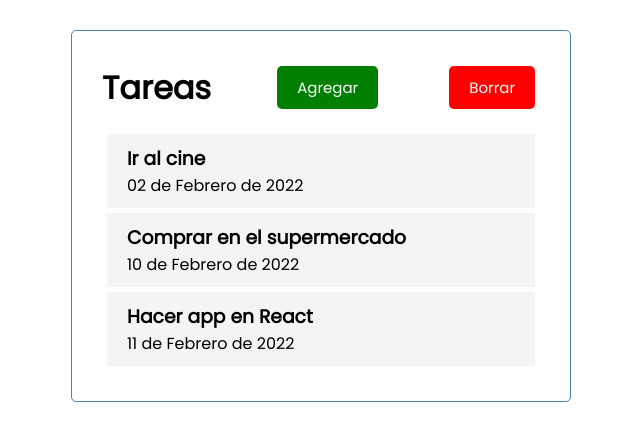
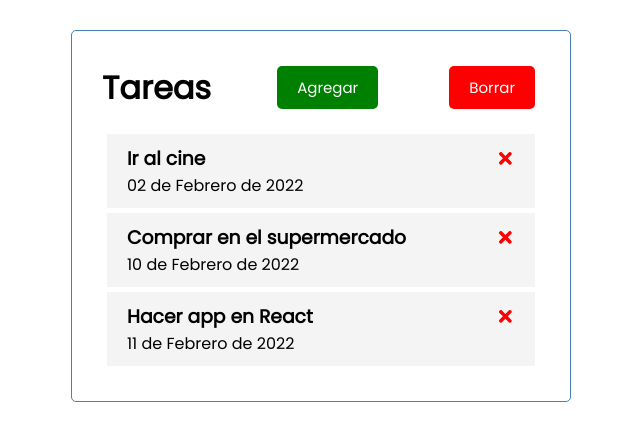
Before and after one commit to Sergio-Ibarra-1795/DEVF-FrontEnd, a React (Vite) app in the folder Frontend-basic/tareas/: page / in a window 1280 px wide. Shown: the top 440 px of the page, without its empty margins (319-959 px from the left). Built offline with nearby package versions, Linux system fonts and the light colour scheme.

Commit message:
Avance de la app de tarea ia 2, construynedo el omponente area.s parte 2

```diff
--- a/Frontend-basic/tareas/package.json
+++ b/Frontend-basic/tareas/package.json
@@ -10,7 +10,8 @@
   },
   "dependencies": {
     "react": "^18.2.0",
-    "react-dom": "^18.2.0"
+    "react-dom": "^18.2.0",
+    "react-icons": "^4.6.0"
   },
   "devDependencies": {
     "@types/react": "^18.0.17",
--- a/Frontend-basic/tareas/src/App.jsx
+++ b/Frontend-basic/tareas/src/App.jsx
@@ -26,10 +26,18 @@ const [tareas, setTareas] = useState([
   }
 ])
 
+//Elminar una tarea
+const borrarTarea = (id)=>{
+  //console.log('borrar', id)
+  setTareas(tareas.filter((tarea)=>
+    tarea.id!==id
+  ))
+}
+
 return (
     <div className="container">
       <Header />
-      <Tareas tareas={tareas}/>
+      <Tareas tareas={tareas} onDelete={borrarTarea}/>
     </div>
   )
 }
--- a/Frontend-basic/tareas/src/components/Tarea.jsx
+++ b/Frontend-basic/tareas/src/components/Tarea.jsx
@@ -1,9 +1,10 @@
 import React from 'react'
+import {FaTimes} from 'react-icons/fa'
 
-const Tarea = ({tarea}) => {
+const Tarea = ({tarea, onDelete}) => {
   return (
     <div className='tarea'>
-        <h3>{tarea.texto}</h3>
+        <h3>{tarea.texto} <FaTimes style={{color:'red', cursor:'pointer'}} onClick={()=>onDelete(tarea.id)}/> </h3>
         <p>{tarea.fecha}</p>
     </div>
   )
--- a/Frontend-basic/tareas/src/components/Tareas.jsx
+++ b/Frontend-basic/tareas/src/components/Tareas.jsx
@@ -1,11 +1,11 @@
 import React from 'react'
 import Tarea from './Tarea'
 
-const Tareas = ({tareas})=>{
+const Tareas = ({tareas, onDelete})=>{
   return (
       <>
           {tareas.map((tarea) => (
-          <Tarea key={tarea.id} tarea={tarea}/>
+          <Tarea key={tarea.id} tarea={tarea} onDelete={onDelete}/>
             ))}
       </>
   )
```
Also changed, not shown: 1 other file (tests, documents, lock files or other folders).
